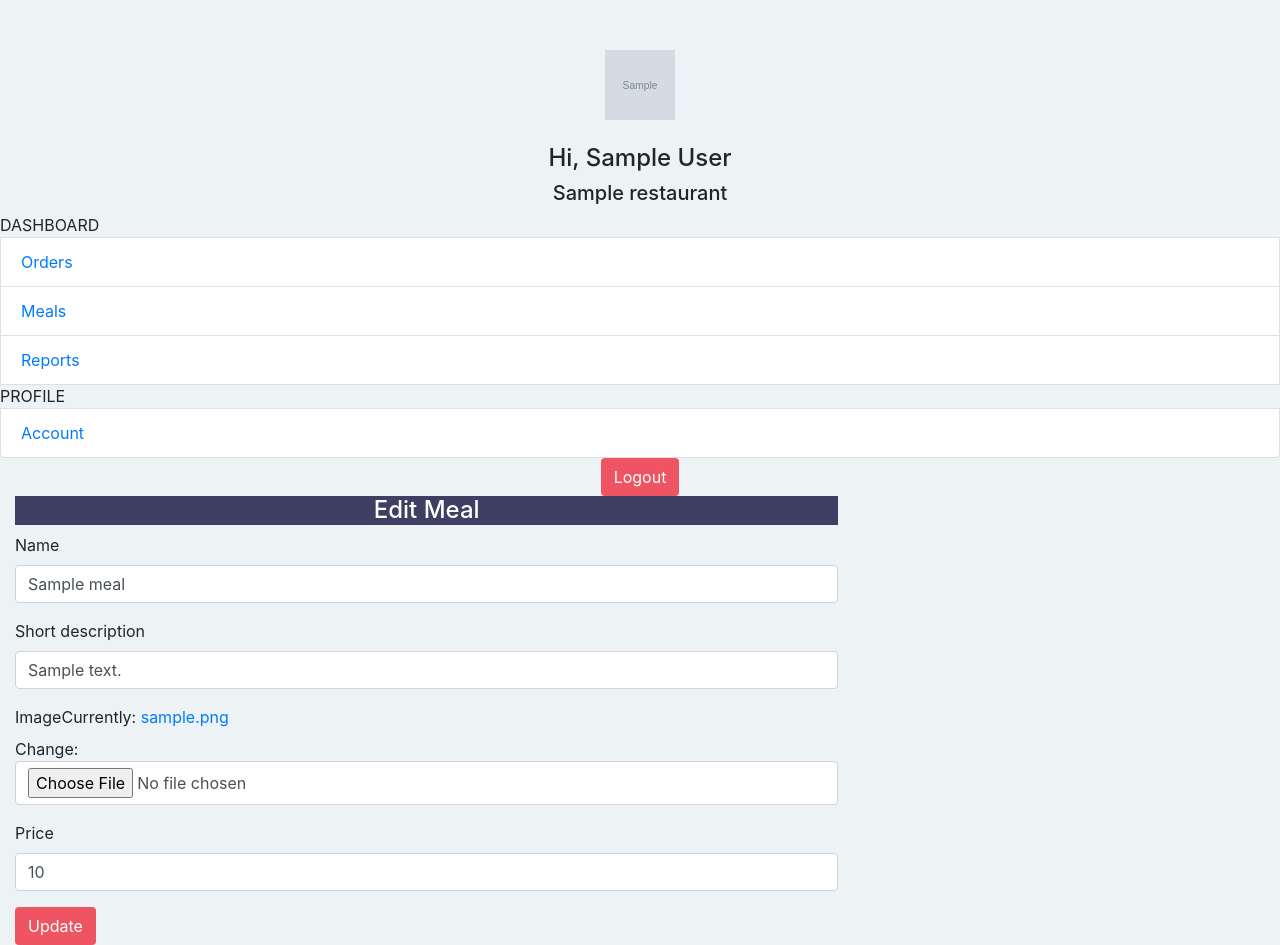
After one commit to dmyma/iOS-Python-React, a Django app: page /restaurant/meal/edit/1/ in a window 1280 px wide. The commit adds this page. Run offline with Django 3.2, Linux system fonts and the light colour scheme; a user stored in the database is signed in; tables that the repository leaves empty hold one stand-in row (values such as "Sample post"); grey boxes marked "Sample" are stand-in pictures; some libraries are stand-ins or nearby versions.

Commit message:
Added Edit Meal

```diff
--- a/foodtasker/urls.py
+++ b/foodtasker/urls.py
@@ -24,6 +24,7 @@ urlpatterns = [
     url(r'^restaurant/account/$', views.restaurant_account, name = 'restaurant-account'),
     url(r'^restaurant/meal/$', views.restaurant_meal, name = 'restaurant-meal'),
     url(r'^restaurant/meal/add/$', views.restaurant_add_meal, name = 'restaurant-add-meal'),
+    url(r'^restaurant/meal/edit/(?P<meal_id>\d+)/$', views.restaurant_edit_meal, name = 'restaurant-edit-meal'),
     url(r'^restaurant/order/$', views.restaurant_order, name = 'restaurant-order'),
     url(r'^restaurant/report/$', views.restaurant_report, name = 'restaurant-report'),
 
--- a/foodtaskerapp/statics/css/style.css
+++ b/foodtaskerapp/statics/css/style.css
@@ -6,6 +6,10 @@ body {
 
 .bg-blue {
   background-color: #3F3F63;
+}
+
+.bg-gray {
+  background-color: #88A1B2;
 }
 
 .text-white {
@@ -108,3 +112,13 @@ body {
 .content .panel {
   border: none;
 }
+
+.table > thead > tr > th,
+.table > thead > tr > td {
+  vertical-align: middle;
+}
+
+.table,
+.table > thead > tr > th {
+  border-color: #88A1B2;
+}
--- a/foodtaskerapp/templates/restaurant/base.html
+++ b/foodtaskerapp/templates/restaurant/base.html
@@ -3,6 +3,11 @@
 {% block title %} Restaurant {% endblock %}
 
 {% block sidebar %}
+{% url 'restaurant-order' as restaurant_order_url %}
+{% url 'restaurant-meal' as restaurant_meal_url %}
+{% url 'restaurant-report' as restaurant_report_url %}
+{% url 'restaurant-account' as restaurant_account_url %}
+
   <div class="text-center">
     <img class="img-circle" src="{{ MEDIA_URL }}{{ request.user.restaurant.logo}}" width="70" height="70" />
     <br/>
@@ -14,11 +19,15 @@
   <div class="list-group">
     <span class="text-uppercase">Dashboard</span>
 
-    <a href="{% url 'restaurant-order' %}" class="list-group-item">Orders</a>
-    <a href="{% url 'restaurant-meal' %}" class="list-group-item">Meals</a>
-    <a href="{% url 'restaurant-report' %}" lcass="list-group-item">Reports</a>
+    <a href="{% url 'restaurant-order' %}"
+      class="list-group-item {% if request.path == restaurant_order_url %} active {% endif %}">Orders</a>
+    <a href="{% url 'restaurant-meal' %}"
+      class="list-group-item {% if request.path == restaurant_meal_url %} active {% endif %}">Meals</a>
+    <a href="{% url 'restaurant-report' %}"
+      class="list-group-item {% if request.path == restaurant_report_url %} active {% endif %}">Reports</a>
     <span class="text-uppercase">Profile</span>
-    <a href="{% url 'restaurant-account' %}" class="list-group-item">Account</a>
+    <a href="{% url 'restaurant-account' %}"
+      class="list-group-item {% if request.path == restaurant_account_url %} active {% endif %}">Account</a>
   </div>
 
   <div class="text-center">
--- /dev/null
+++ b/foodtaskerapp/templates/restaurant/edit_meal.html
@@ -0,0 +1,21 @@
+{% extends 'restaurant/base.html' %}
+{% load bootstrap3 %}
+
+{% block page %}
+<div class="col-lg-offset-2 col-lg-8">
+  <div class="panel">
+    <div class="panel-heding bg-blue">
+      <h4 class="panel-title text-center text-white">
+        Edit Meal
+      </h4>
+    </div>
+    <div class="panel-body">
+      <form method="POST" enctype="multipart/form-data">
+        {% csrf_token %}
+        {% bootstrap_form form %}
+        <button type="submit" class="btn btn-pink">Update</button>
+      </form>
+    </div>
+  </div>
+</div>
+{% endblock %}
--- a/foodtaskerapp/views.py
+++ b/foodtaskerapp/views.py
@@ -3,7 +3,9 @@ from django.contrib.auth.decorators import login_required
 
 from foodtaskerapp.forms import UserForm, RestaurantForm, UserFormForEdit, MealForm
 from django.contrib.auth import authenticate, login
+
 from django.contrib.auth.models import User
+from foodtaskerapp.models import Meal
 
 # Create your views here.
 def home(request):
@@ -33,13 +35,14 @@ def restaurant_account(request):
 
 @login_required(login_url='/restaurant/sign-in/')
 def restaurant_meal(request):
-    return render(request, 'restaurant/meal.html', {})
+    meals = Meal.objects.filter(restaurant = request.user.restaurant).order_by("-id")
+    return render(request, 'restaurant/meal.html', {"meals": meals})
 
 @login_required(login_url='/restaurant/sign-in/')
 def restaurant_add_meal(request):
     form = MealForm()
 
-    if request.method == "POST"
+    if request.method == "POST":
         form = MealForm(request.POST, request.FILES)
 
         if form.is_valid():
@@ -49,6 +52,21 @@ def restaurant_add_meal(request):
             return redirect(restaurant_meal)
 
     return render(request, 'restaurant/add_meal.html', {
+        "form": form
+    })
+
+@login_required(login_url='/restaurant/sign-in/')
+def restaurant_edit_meal(request, meal_id):
+    form = MealForm(instance=Meal.objects.get(id = meal_id))
+
+    if request.method == "POST":
+        form = MealForm(request.POST, request.FILES, instance = Meal.objects.get(id = meal_id))
+
+        if form.is_valid():
+            form.save()
+            return redirect(restaurant_meal)
+
+    return render(request, 'restaurant/edit_meal.html', {
         "form": form
     })
 
```
Also changed, not shown: foodtaskerapp/templates/restaurant/meal.html (+38 -2 lines), README.md, media/meal_images/Screen_Shot_2018-03-31_at_8.22.24_PM.png (added).
